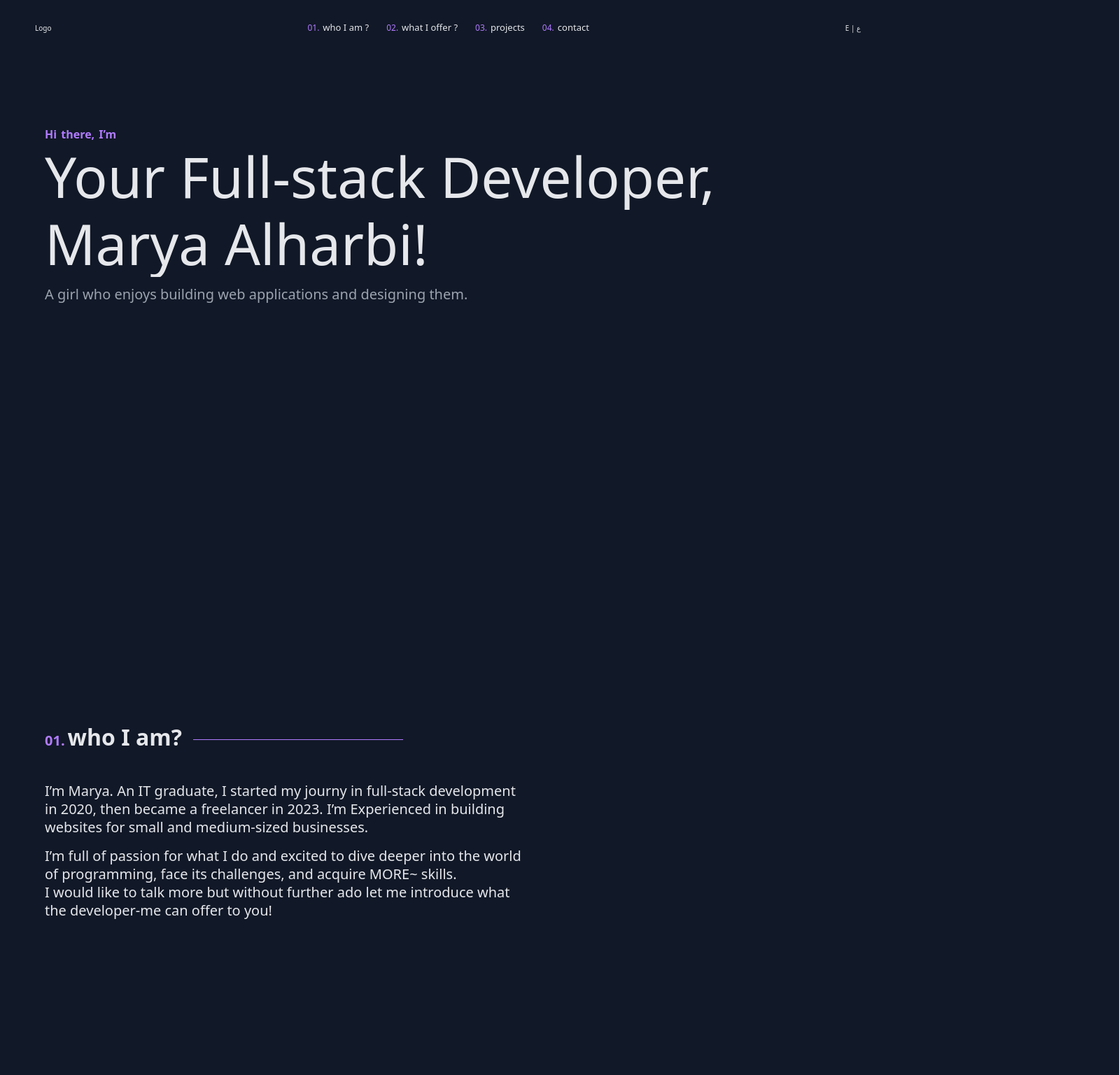
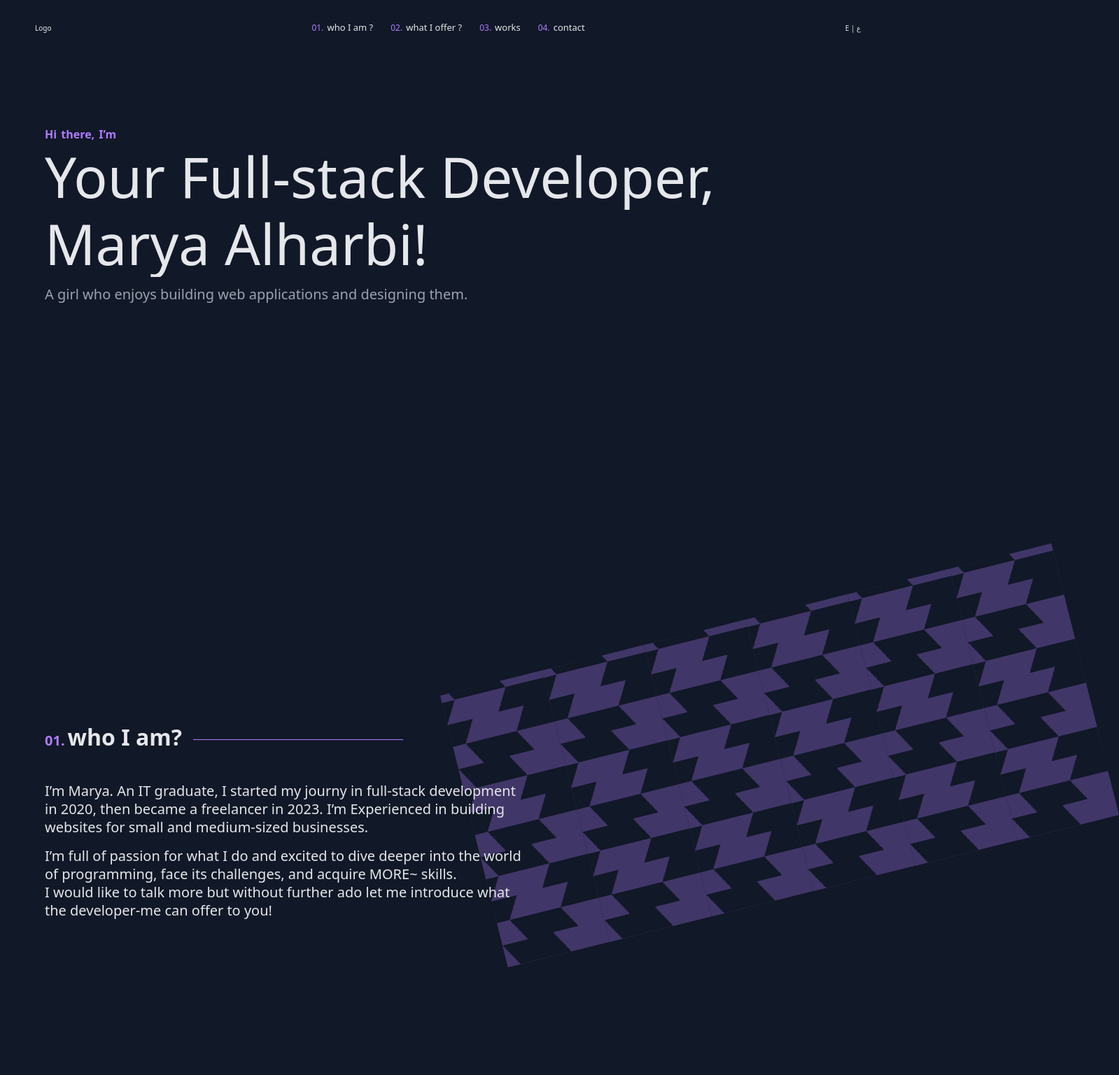
Before and after one commit to xmarya/portfolio.v2, a React (Vite) app: page / in a window 1280 px wide. Shown: the top 1537 px of the page at 70% size, 1599 px wide, since content can reach past the window. Built offline with nearby package versions, Linux system fonts and the light colour scheme.

Commit message:
added the section background

```diff
--- a/src/UI/Header.jsx
+++ b/src/UI/Header.jsx
@@ -2,8 +2,10 @@
 import Navigation from "./Navigation";
 import Logo from "./Logo";
 import Language from "./Language";
+import { motion } from "framer-motion";
+import { delay } from "framer-motion";
 
-const StyledHeader = styled.header`
+const StyledHeader = styled(motion.header)`
     height: 8rem;
     display: flex;
     align-items: center;
@@ -11,12 +13,34 @@
     margin: 0 5rem;
 `;
 
+const navigationVariants = {
+    initial: {
+        y: -50,
+        x: -20,
+        opacity: 0
+    },
+    animate: (stagger) => ({
+        y:0,
+        x: 0,
+        opacity: 1,
+        transition: {
+            delay: 1, // 1 is to delay until the hero animation completes,
+            ease: "easeIn"
+            /*
+            delayChildren: 0, // this will set a delay before the children start animating
+            staggerChildren: 0.3 // this will set the time inbetween children animation
+            */
+        }
+    })
+
+}
+
 export default function Header() {
     return (
-        <StyledHeader>
-            <Logo/>
-            <Navigation/>
-            <Language/>
+        <StyledHeader variants={navigationVariants}>
+            <Logo parentVariants={navigationVariants}/>
+            <Navigation parentVariants={navigationVariants}/>
+            <Language parentVariants={navigationVariants}/>
         </StyledHeader>
     )
 }
--- a/src/UI/Language.jsx
+++ b/src/UI/Language.jsx
@@ -1,7 +1,11 @@
-export default function Language() {
+import { motion } from "framer-motion";
+
+export default function Language({parentVariants}) {
     return (
-        <div>
-           E | ع
-        </div>
+        <motion.div variants={parentVariants} initial="initial" animate="animate">
+          <div>
+          E | ع
+          </div>
+        </motion.div>
     )
 }
--- a/src/UI/Logo.jsx
+++ b/src/UI/Logo.jsx
@@ -1,7 +1,11 @@
-export default function Logo() {
+import { motion } from "framer-motion";
+
+export default function Logo({parentVariants}) {
     return (
-        <div>
-            Logo
-        </div>
+        <motion.div variants={parentVariants} initial="initial" animate="animate">
+           <div>
+           Logo
+           </div>
+        </motion.div>
     )
 }
--- a/src/UI/Navigation.jsx
+++ b/src/UI/Navigation.jsx
@@ -1,3 +1,4 @@
+import { motion } from "framer-motion";
 import styled from "styled-components"
 
 const StyledNavigation = styled.ol`
@@ -10,7 +11,7 @@
 
 `;
 
-const NavItem = styled.li`
+const NavItem = styled(motion.li)`
     font-size: var(--xsm-text);
     counter-increment: nav-item 1;
 
@@ -33,25 +34,25 @@
 `;
 
 
-export default function Navigation() {
+export default function Navigation({parentVariants}) {
     return (
         <StyledNavigation>
-            <NavItem>
+            <NavItem variants={parentVariants} initial="initial" animate="animate">
                 <NavLink href="#who-i-am">
                     who I am ?
                 </NavLink>
             </NavItem>
-            <NavItem>
+            <NavItem variants={parentVariants} initial="initial" animate="animate">
                 <NavLink href="#what-i-offer">
                     what I offer ?
                 </NavLink>
             </NavItem>
-            <NavItem>
-                <NavLink>
-                    projects
+            <NavItem variants={parentVariants} initial="initial" animate="animate">
+                <NavLink href="#works">
+                    works
                 </NavLink>
             </NavItem>
-            <NavItem>
+            <NavItem variants={parentVariants} initial="initial" animate="animate">
                 <NavLink>
                     contact
                 </NavLink>
--- a/src/UI/Section.jsx
+++ b/src/UI/Section.jsx
@@ -3,11 +3,32 @@
 export const Section = styled.section`
   /* display: ${(props) => props.display || ""}; */
   height: auto;
+  position: relative;
   margin-top: var(--section-mt);
 
   p {
     margin-bottom: 1.5rem;
   }
+  &::after {
+  content: "";
+  position: absolute;
+  display: block;
+  width: 90rem;
+  height: 40rem;
+  left: 60rem;
+  bottom: 5rem;
+  background:
+  conic-gradient(from  30deg at 87.5% 75%,var(--colour-grey-900)  60deg,var(--neon-purple) 0 120deg,#0000 0) 0 calc(.2165*150px),
+  conic-gradient(from -90deg at 50%   25%,var(--neon-purple)  60deg,var(--colour-grey-900) 0 180deg,#0000 0),
+  conic-gradient(from  90deg at 50%   75%,var(--neon-purple) 120deg,var(--colour-grey-900) 0 180deg,#0000 0),
+  conic-gradient(from -30deg at 87.5% 50%,var(--neon-purple) 120deg,var(--colour-grey-900) 0 240deg,#0000 0),
+  conic-gradient(from  90deg at 37.5% 50%,var(--neon-purple) 120deg,var(--colour-grey-900) 0 180deg,var(--neon-purple) 0 240deg,var(--colour-grey-900) 0);
+background-size: 150px calc(.866*150px);
+opacity: 0.3;
+transform: rotate(166deg);
+z-index: -10;
+}
+
 `;
 
 /*  this was for the _Offer.jsx
--- a/src/index.css
+++ b/src/index.css
@@ -88,22 +88,22 @@
   scroll-behavior: smooth;
   scrollbar-width: thin;
   position: relative;
+
 }
 
 body {
   background-color: var(--colour-grey-900);
+  /* background: linear-gradient(180deg, var(--colour-grey-900), #292f3d); */
+  /* background: linear-gradient(180deg, var(--colour-grey-900), var(--colour-grey-800)); */
   max-width: 128rem;
   min-height: 100vh;
   color: var(--colour-grey-200);
+
 }
 
 ::selection {
   background-color: var(--neon-purple);
   color: var(--colour-grey-500);
-}
-
-section {
-  scroll-snap-align: center;
 }
 
 h1,
--- a/src/sections/Offer.jsx
+++ b/src/sections/Offer.jsx
@@ -44,7 +44,7 @@
 
 export default function Offer() {
   return (
-    <Section id="what-i-offer">
+    <Section id="what-i-offer" display="flex">
       <AnimatedWrapper>
         <SectionHeading>what I offer?</SectionHeading>
       </AnimatedWrapper>
```
